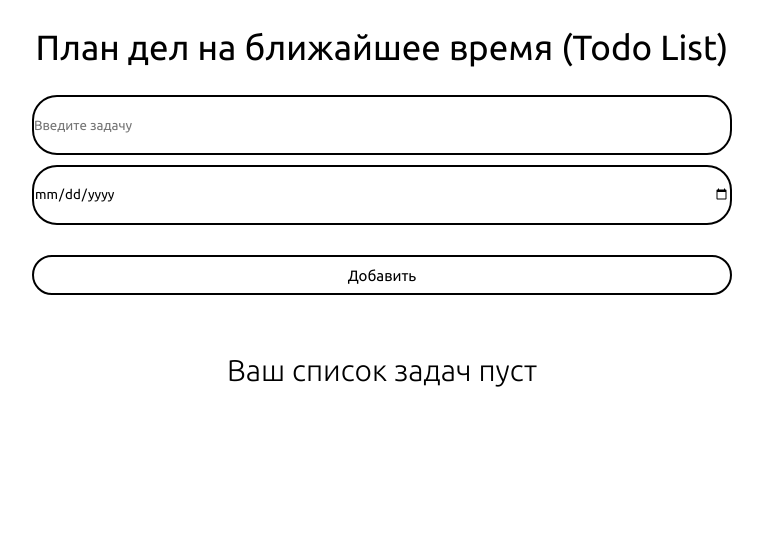
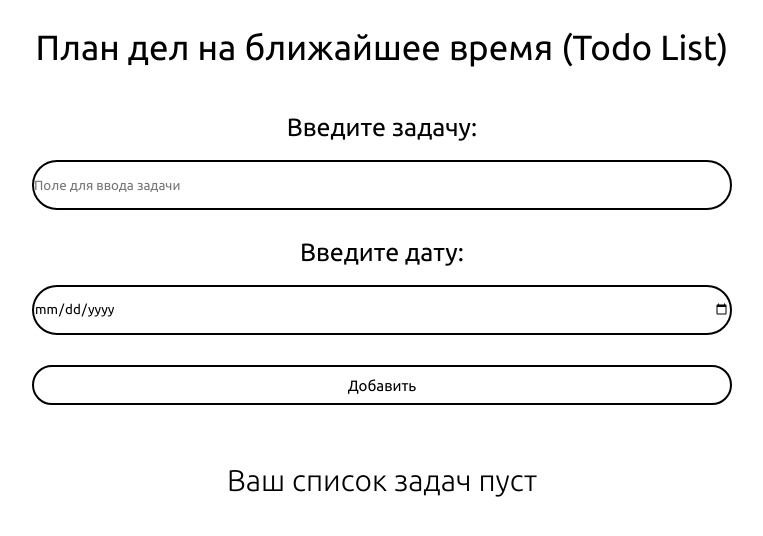
Before and after one commit to abaisseabc/todo-list, a Vue app: page / in a window 1280 px wide. Shown: the top 536 px of the page, without its empty margins (258-1021 px from the left). Built offline with nearby package versions, Linux system fonts and the light colour scheme.

Commit message:
добавлены стили и заголовки

```diff
--- a/src/App.vue
+++ b/src/App.vue
@@ -3,13 +3,15 @@
     <div class="add-task">
       <h1>План дел на ближайшее время (Todo List)</h1>
       <div class="add-task__main">
+        <p class="add-task__paragraph">Введите задачу:</p>
         <input
-            placeholder="Введите задачу"
+            placeholder="Поле для ввода задачи"
             type="text"
             v-model="valueInput"
             @keydown.enter="addPostToTodoList"
             class="add-task__input"
         >
+        <p class="add-task__paragraph">Введите дату: </p>
         <input
           type="date"
           class="add-task__input"
--- a/src/assets/style/style.scss
+++ b/src/assets/style/style.scss
@@ -42,6 +42,10 @@ input {
   border-radius: 25px;
 }
 
+input:focus {
+  border: 2px solid $color-grey;
+}
+
 button {
   width: $btn-width;
   height: $btn-height;
@@ -49,6 +53,10 @@ button {
   font-size: $btn-size;
   border: 2px solid $main-color;
   border-radius: 25px;
+}
+
+button:hover {
+  background: $color-grey;
 }
 
 .todo-list-main {
@@ -60,6 +68,10 @@ button {
   display: flex;
   flex-direction: column;
   flex-wrap: wrap;
+}
+
+.add-task__paragraph {
+  font-size: 25px;
 }
 
 .add-task__btn {
--- a/src/assets/style/variables.scss
+++ b/src/assets/style/variables.scss
@@ -7,7 +7,7 @@ $header-button: 30px;
 $button-width: 200px;
 $button-height: 60px;
 $input-width: 700px;
-$input-height: 60px;
+$input-height: 50px;
 $p-size: 30px;
 $p-top: 20px;
 $p-button: 20px;
--- a/src/store/index.js
+++ b/src/store/index.js
@@ -40,18 +40,14 @@ export default createStore({
       state.completed_tasks.push(task);
       window.localStorage.setItem('task', JSON.stringify(state.completed_tasks));
 
-
       let filteredUnfinishedTasks = state.unfinished_tasks.filter(item => {return item.id != task.id});
       state.unfinished_tasks = filteredUnfinishedTasks;
       window.localStorage.setItem('untask', JSON.stringify(state.unfinished_tasks));
     },
     ADD_UNFINISHED_TASK_TO_ARRAY_UNFINISHED_TASKS: (state, unTask) => {
-
       let filterPosts = state.posts.filter(item => {return item.id != unTask.id});
       state.posts = filterPosts;
-
       window.localStorage.setItem('post', JSON.stringify(state.posts));
-
 
       state.unfinished_tasks.push(unTask);
       window.localStorage.setItem('untask', JSON.stringify(state.unfinished_tasks));
```
